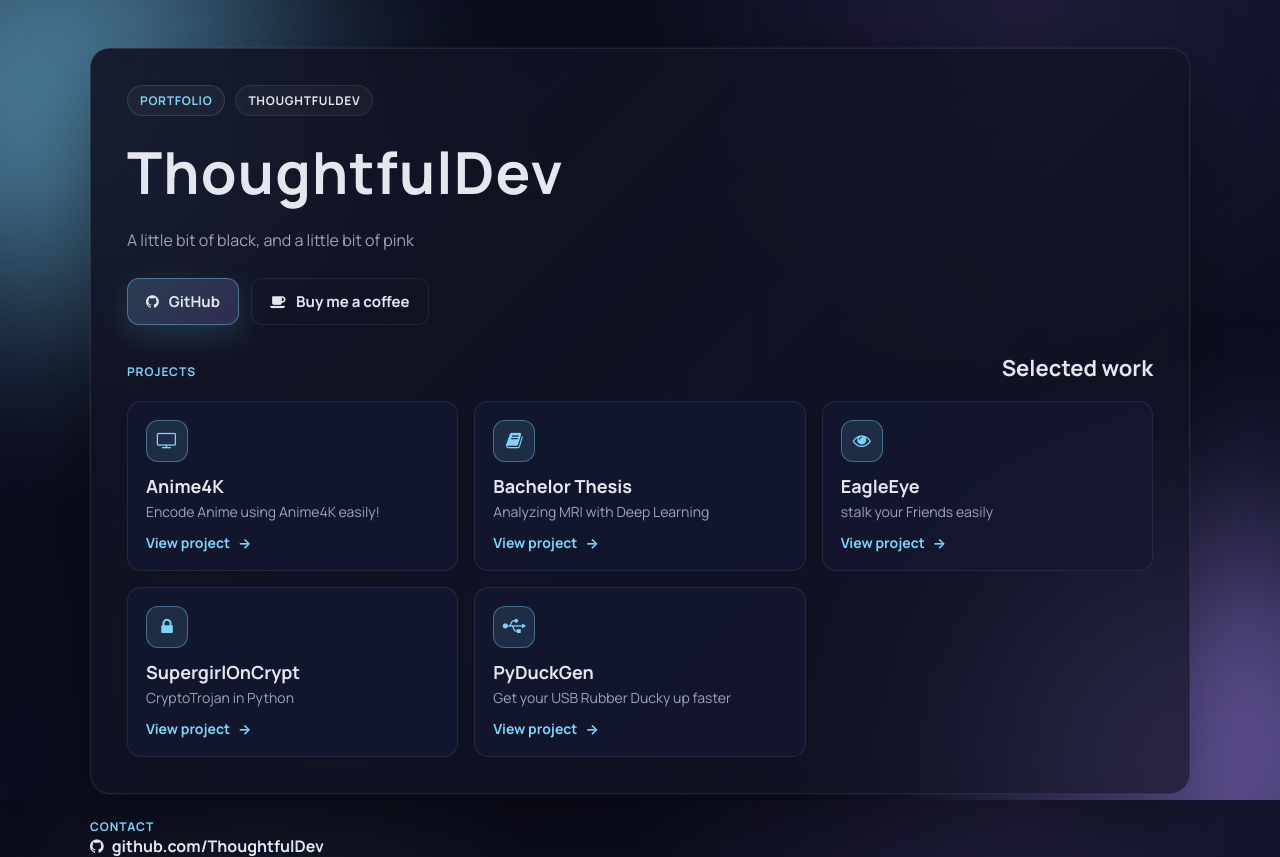
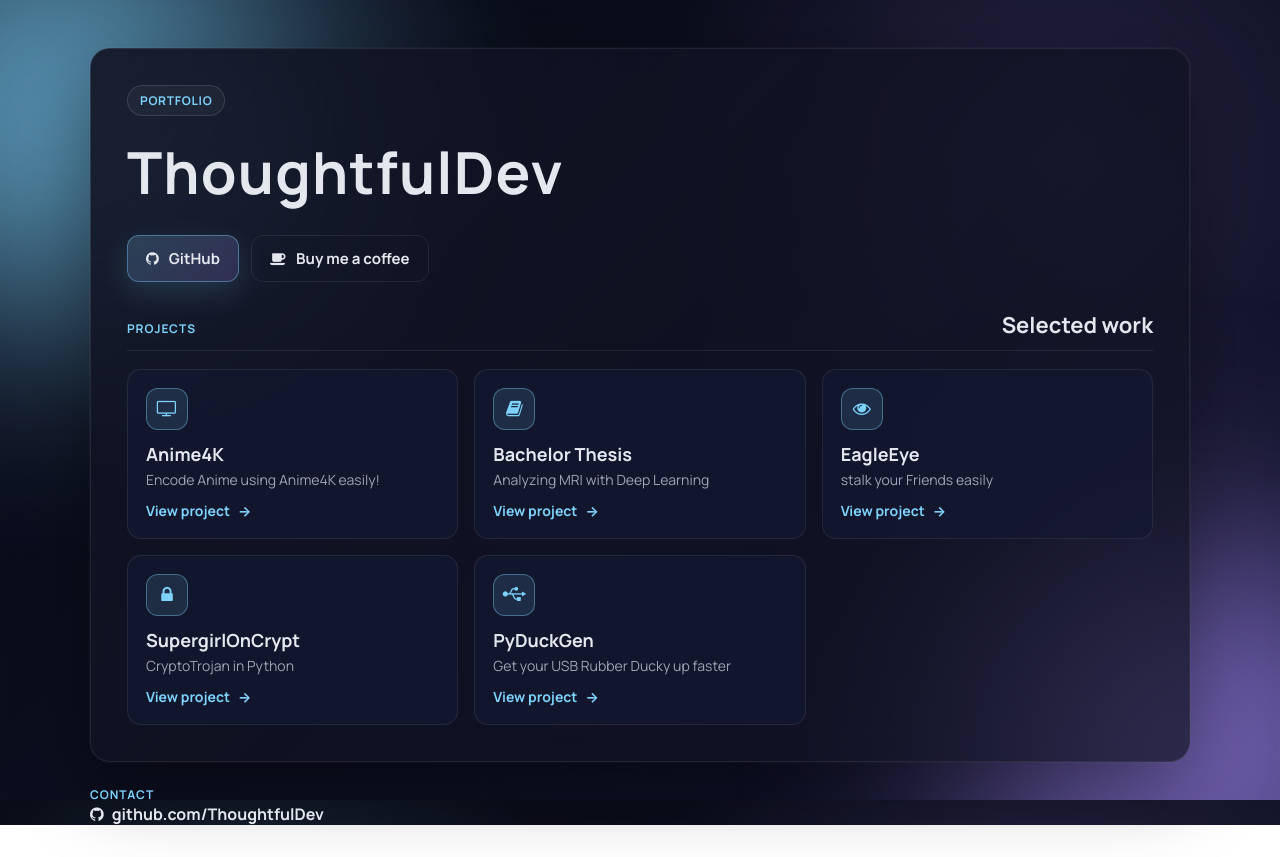
Before and after one commit to ThoughtfulDev/ThoughtfulDev.github.io, a website: page index.html in a window 1280 px wide. After the commit the page ends 825 px from the top, so only its background shows below. Drawn offline with nearby package versions, Linux system fonts and the light colour scheme.

Commit message:
Add react

```diff
--- a/css/styles.css
+++ b/css/styles.css
@@ -24,9 +24,9 @@ body {
 body {
   margin: 0;
   font-family: 'Manrope', 'Space Grotesk', system-ui, -apple-system, sans-serif;
-  background: radial-gradient(circle at 20% 20%, rgba(125, 211, 252, 0.08), transparent 25%),
-    radial-gradient(circle at 80% 0%, rgba(167, 139, 250, 0.12), transparent 30%),
-    linear-gradient(140deg, #0a0b18 0%, #0d0f21 60%, #0c0f1d 100%);
+  background: radial-gradient(circle at 20% 20%, rgba(125, 211, 252, 0.14), transparent 26%),
+    radial-gradient(circle at 82% 18%, rgba(167, 139, 250, 0.16), transparent 32%),
+    linear-gradient(145deg, #090b16 0%, #0d0f21 62%, #10132a 100%);
   color: var(--text);
   min-height: 100vh;
   display: grid;
@@ -67,20 +67,23 @@ a:hover {
   width: 420px;
   height: 420px;
   border-radius: 50%;
-  filter: blur(110px);
-  opacity: 0.6;
+  filter: blur(120px);
+  opacity: 0.75;
+  animation: float 14s ease-in-out infinite;
 }
 
 .orb--one {
   background: #7dd3fc;
   top: -120px;
   left: -160px;
+  animation-delay: -4s;
 }
 
 .orb--two {
   background: #a78bfa;
   bottom: -160px;
   right: -120px;
+  animation-delay: -8s;
 }
 
 .shell {
@@ -192,6 +195,8 @@ h1 {
   justify-content: space-between;
   flex-wrap: wrap;
   gap: 12px;
+  border-bottom: 1px solid var(--border);
+  padding-bottom: 10px;
 }
 
 .label {
@@ -225,7 +230,7 @@ h1 {
   overflow: hidden;
   transform: translateY(6px);
   opacity: 0;
-  transition: transform 0.4s ease, opacity 0.4s ease, border 0.2s ease, box-shadow 0.2s ease;
+  transition: transform 0.5s ease, opacity 0.5s ease, border 0.2s ease, box-shadow 0.2s ease;
 }
 
 .card::before {
@@ -245,6 +250,7 @@ h1 {
 .card:hover {
   border-color: rgba(125, 211, 252, 0.4);
   box-shadow: 0 14px 40px rgba(0, 0, 0, 0.35);
+  transform: translateY(-2px);
 }
 
 .card:hover::before {
@@ -316,6 +322,12 @@ h1 {
   color: var(--accent);
 }
 
+@keyframes float {
+  0% { transform: translateY(0px); }
+  50% { transform: translateY(18px); }
+  100% { transform: translateY(0px); }
+}
+
 @media (max-width: 700px) {
   body {
     padding: 32px 16px 40px;
--- a/index.html
+++ b/index.html
@@ -23,79 +23,7 @@
     <div class="grid"></div>
   </div>
 
-  <main class="shell">
-    <header class="hero">
-      <div class="eyebrow">
-        <span class="pill">Portfolio</span>
-        <span class="pill pill--muted">ThoughtfulDev</span>
-      </div>
-      <h1>ThoughtfulDev</h1>
-      <p class="lede">A little bit of black, and a little bit of pink</p>
-      <div class="cta-row">
-        <a class="btn btn--primary" href="https://github.com/ThoughtfulDev/" target="new" rel="noopener">
-          <i class="fa fa-github" aria-hidden="true"></i>
-          GitHub
-        </a>
-        <a class="btn btn--ghost" href="https://www.buymeacoffee.com/supergirl" target="_blank" rel="noopener">
-          <i class="fa fa-coffee" aria-hidden="true"></i>
-          Buy me a coffee
-        </a>
-      </div>
-    </header>
-
-    <section class="panel">
-      <div class="panel__header">
-        <p class="label">Projects</p>
-        <h2>Selected work</h2>
-      </div>
-      <div class="cards">
-        <article class="card">
-          <div class="icon-wrap"><i class="fa fa-tv" aria-hidden="true"></i></div>
-          <div class="card__body">
-            <h3>Anime4K</h3>
-            <p>Encode Anime using Anime4K easily!</p>
-          </div>
-          <a class="card__link" href="https://github.com/ThoughtfulDev/Anime4K" target="new" rel="noopener">View project</a>
-        </article>
-
-        <article class="card">
-          <div class="icon-wrap"><i class="fa fa-book" aria-hidden="true"></i></div>
-          <div class="card__body">
-            <h3>Bachelor Thesis</h3>
-            <p>Analyzing MRI with Deep Learning</p>
-          </div>
-          <a class="card__link" href="https://github.com/ThoughtfulDev/BachelorThesis" target="new" rel="noopener">View project</a>
-        </article>
-
-        <article class="card">
-          <div class="icon-wrap"><i class="fa fa-eye" aria-hidden="true"></i></div>
-          <div class="card__body">
-            <h3>EagleEye</h3>
-            <p>stalk your Friends easily</p>
-          </div>
-          <a class="card__link" href="https://github.com/ThoughtfulDev/EagleEye" target="new" rel="noopener">View project</a>
-        </article>
-
-        <article class="card">
-          <div class="icon-wrap"><i class="fa fa-lock" aria-hidden="true"></i></div>
-          <div class="card__body">
-            <h3>SupergirlOnCrypt</h3>
-            <p>CryptoTrojan in Python</p>
-          </div>
-          <a class="card__link" href="https://github.com/ThoughtfulDev/SupergirlOnCrypt" target="new" rel="noopener">View project</a>
-        </article>
-
-        <article class="card">
-          <div class="icon-wrap"><i class="fa fa-usb" aria-hidden="true"></i></div>
-          <div class="card__body">
-            <h3>PyDuckGen</h3>
-            <p>Get your USB Rubber Ducky up faster</p>
-          </div>
-          <a class="card__link" href="https://github.com/ThoughtfulDev/PyDuckGen" target="new" rel="noopener">View project</a>
-        </article>
-      </div>
-    </section>
-  </main>
+  <main id="app" class="shell"></main>
 
   <footer class="footer">
     <div>
@@ -107,7 +35,42 @@
     </div>
   </footer>
 
-  <script>
+  <script src="https://unpkg.com/react@18/umd/react.production.min.js" crossorigin></script>
+  <script src="https://unpkg.com/react-dom@18/umd/react-dom.production.min.js" crossorigin></script>
+  <script type="text/javascript">
+    const { useEffect } = React;
+
+    const projects = [
+      { title: 'Anime4K', desc: 'Encode Anime using Anime4K easily!', href: 'https://github.com/ThoughtfulDev/Anime4K', icon: 'fa-tv' },
+      { title: 'Bachelor Thesis', desc: 'Analyzing MRI with Deep Learning', href: 'https://github.com/ThoughtfulDev/BachelorThesis', icon: 'fa-book' },
+      { title: 'EagleEye', desc: 'stalk your Friends easily', href: 'https://github.com/ThoughtfulDev/EagleEye', icon: 'fa-eye' },
+      { title: 'SupergirlOnCrypt', desc: 'CryptoTrojan in Python', href: 'https://github.com/ThoughtfulDev/SupergirlOnCrypt', icon: 'fa-lock' },
+      { title: 'PyDuckGen', desc: 'Get your USB Rubber Ducky up faster', href: 'https://github.com/ThoughtfulDev/PyDuckGen', icon: 'fa-usb' }
+    ];
+
+    const Pill = ({ children, muted }) => (
+      React.createElement('span', { className: `pill${muted ? ' pill--muted' : ''}` }, children)
+    );
+
+    const Button = ({ href, children, variant }) => (
+      React.createElement('a', { className: `btn ${variant === 'ghost' ? 'btn--ghost' : 'btn--primary'}`, href, target: 'new', rel: 'noopener' }, children)
+    );
+
+    const ProjectCard = ({ project }) => (
+      React.createElement('article', { className: 'card fade-in' },
+        React.createElement('div', { className: 'icon-wrap' },
+          React.createElement('i', { className: `fa ${project.icon}`, 'aria-hidden': 'true' })
+        ),
+        React.createElement('div', { className: 'card__body' },
+          React.createElement('h3', null, project.title),
+          React.createElement('p', null, project.desc)
+        ),
+        React.createElement('a', { className: 'card__link', href: project.href, target: 'new', rel: 'noopener' }, 'View project')
+      )
+    );
+
+    const App = () => {
+      useEffect(() => {
         const observer = new IntersectionObserver(entries => {
           entries.forEach(entry => {
             if (entry.isIntersecting) {
@@ -117,7 +80,44 @@
           });
         }, { threshold: 0.2 });
 
-    document.querySelectorAll('.card').forEach(card => observer.observe(card));
+        document.querySelectorAll('.fade-in').forEach(card => observer.observe(card));
+      }, []);
+
+      return (
+        React.createElement(React.Fragment, null,
+          React.createElement('header', { className: 'hero' },
+            React.createElement('div', { className: 'eyebrow' },
+              React.createElement(Pill, null, 'Portfolio'),
+            ),
+            React.createElement('h1', null, 'ThoughtfulDev'),
+            React.createElement('div', { className: 'cta-row' },
+              React.createElement(Button, { href: 'https://github.com/ThoughtfulDev/' },
+                React.createElement('i', { className: 'fa fa-github', 'aria-hidden': 'true' }),
+                'GitHub'
+              ),
+              React.createElement(Button, { href: 'https://www.buymeacoffee.com/supergirl', variant: 'ghost' },
+                React.createElement('i', { className: 'fa fa-coffee', 'aria-hidden': 'true' }),
+                'Buy me a coffee'
+              )
+            )
+          ),
+          React.createElement('section', { className: 'panel' },
+            React.createElement('div', { className: 'panel__header' },
+              React.createElement('p', { className: 'label' }, 'Projects'),
+              React.createElement('h2', null, 'Selected work')
+            ),
+            React.createElement('div', { className: 'cards' },
+              projects.map(project =>
+                React.createElement(ProjectCard, { key: project.title, project })
+              )
+            )
+          )
+        )
+      );
+    };
+
+    const root = ReactDOM.createRoot(document.getElementById('app'));
+    root.render(React.createElement(App));
   </script>
 </body>
 </html>
```
Lines whose indentation alone changed are shown as unchanged.
